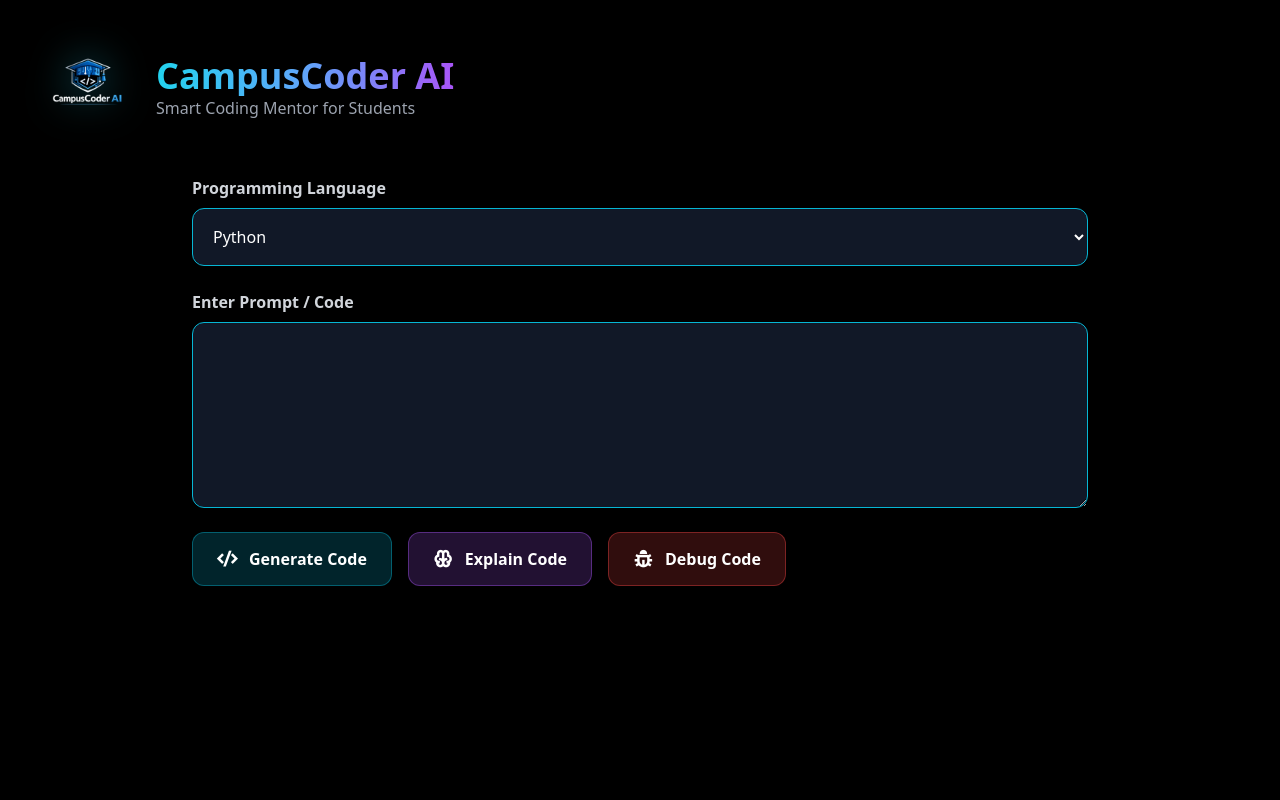
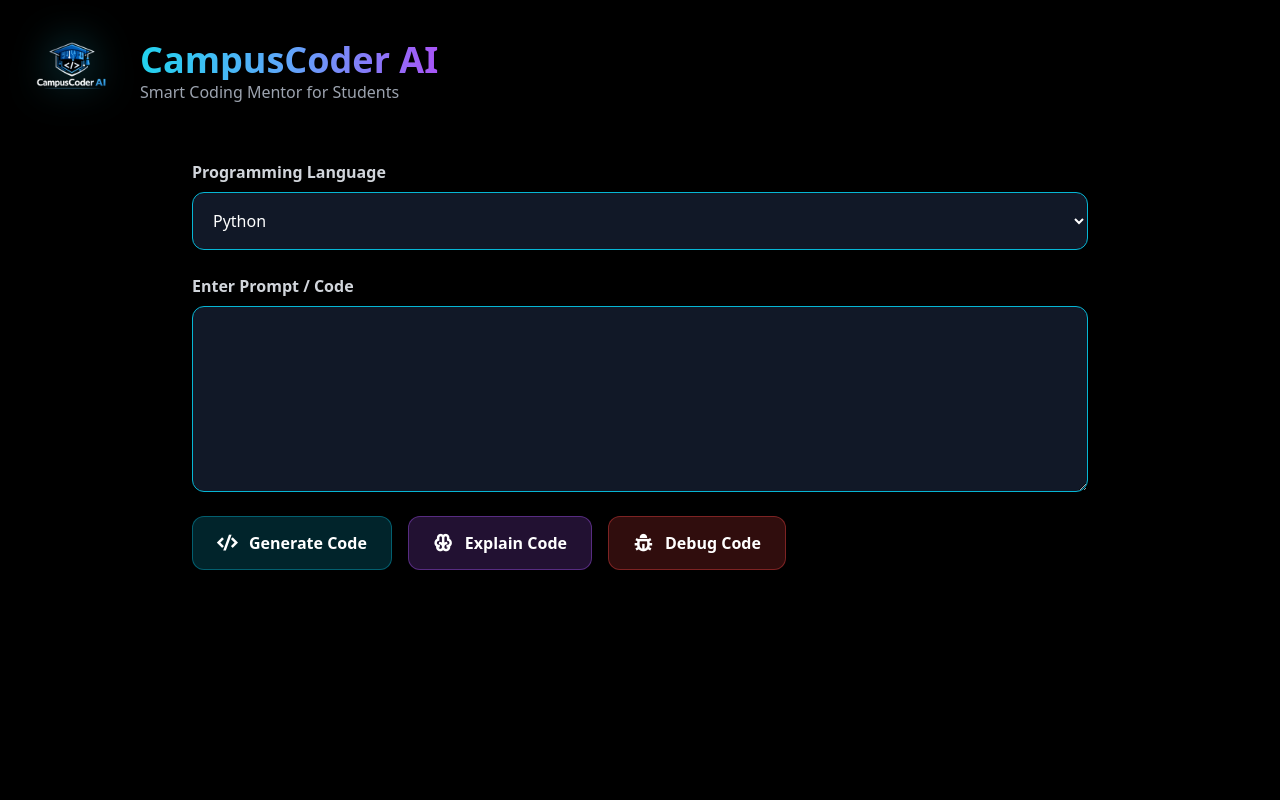
Before and after one commit to Mehedi-764/campuscoder-ai, a Django app: page /assistant/ in a window 1280 px wide. Run offline with Django 5.2, Linux system fonts and the light colour scheme; the visitor is signed in with stand-in values (Sample User, id 1); some libraries are stand-ins or nearby versions.

Commit message:
Update assistant.html

```diff
--- a/templates/users/assistant.html
+++ b/templates/users/assistant.html
@@ -17,31 +17,31 @@
     <link href="https://cdnjs.cloudflare.com/ajax/libs/prism/1.29.0/themes/prism-tomorrow.min.css" rel="stylesheet"/>
 </head>
 
-<body class="bg-black text-white min-h-screen p-6 sm:p-10">
+<body class="bg-black text-white min-h-screen p-6 max-sm:p-4">
 
 {% load static %}
 
 <!-- HEADER -->
-<div class="flex flex-col sm:flex-row items-center justify-between mb-10 gap-6">
+<div class="flex items-center justify-between mb-10 gap-6 max-sm:flex-col">
 
-    <div class="flex flex-col sm:flex-row items-center gap-4 sm:gap-5 text-center sm:text-left">
+    <div class="flex items-center gap-5 text-left max-sm:flex-col max-sm:text-center">
 
         <img
         src="{% static 'images/logo.png' %}"
-        class="w-20 sm:w-24 h-20 sm:h-24 object-contain
+        class="w-24 h-24 object-contain
         drop-shadow-[0_0_20px_rgba(34,211,238,.4)]">
 
         <div>
 
-            <h1 class="text-3xl sm:text-4xl font-black
+            <h1 class="text-4xl font-black
             bg-gradient-to-r from-cyan-400 via-blue-400 to-purple-500
-            text-transparent bg-clip-text">
+            text-transparent bg-clip-text max-sm:text-3xl">
 
                 CampusCoder AI
 
             </h1>
 
-            <p class="text-gray-400 text-sm sm:text-base">
+            <p class="text-gray-400 text-base max-sm:text-sm">
                 Smart Coding Mentor for Students
             </p>
 
@@ -58,14 +58,16 @@
 
   <!-- LANGUAGE -->
   <div class="flex flex-col">
-    <label class="text-gray-300 font-semibold text-sm sm:text-base mb-2">
+
+    <label class="text-gray-300 font-semibold text-base mb-2 max-sm:text-sm">
         Programming Language
     </label>
 
     <select
         name="language"
-        class="w-full p-3 sm:p-4 rounded-xl
-        bg-gray-900 text-white border border-cyan-500 text-sm sm:text-base">
+        class="w-full p-4 rounded-xl
+        bg-gray-900 text-white border border-cyan-500
+        max-sm:p-3 max-sm:text-sm">
 
         <option>Python</option>
         <option>C</option>
@@ -74,11 +76,13 @@
         <option>JavaScript</option>
 
     </select>
+
   </div>
 
   <!-- PROMPT -->
   <div class="flex flex-col">
-    <label class="text-gray-300 font-semibold text-sm sm:text-base mb-2">
+
+    <label class="text-gray-300 font-semibold text-base mb-2 max-sm:text-sm">
         Enter Prompt / Code
     </label>
 
@@ -86,44 +90,51 @@
         name="prompt"
         rows="6"
         placeholder="Write prompt or paste code..."
-        class="w-full p-3 sm:p-5 rounded-xl
+        class="w-full p-5 rounded-xl
         bg-gray-900 text-white border border-cyan-500
-        text-sm sm:text-base">
+        text-base max-sm:p-3 max-sm:text-sm">
 
     </textarea>
+
   </div>
 
-  <!-- BUTTONS (MOBILE STACKED STYLE) -->
-  <div class="flex flex-col sm:flex-row gap-3 sm:gap-4">
+  <!-- BUTTONS -->
+  <div class="flex gap-4 max-sm:flex-col max-sm:gap-3">
 
     <button type="submit" name="action" value="generate"
-        class="w-full sm:w-auto flex items-center justify-center gap-3
+        class="flex items-center justify-center gap-3
         bg-cyan-500/20 hover:bg-cyan-500/30
         border border-cyan-500/40
-        px-6 py-3 rounded-xl font-semibold transition">
+        px-6 py-3 rounded-xl font-semibold transition
+        max-sm:w-full">
 
         <i class="ri-code-s-slash-line text-xl"></i>
         Generate Code
+
     </button>
 
     <button type="submit" name="action" value="explain"
-        class="w-full sm:w-auto flex items-center justify-center gap-3
+        class="flex items-center justify-center gap-3
         bg-purple-500/20 hover:bg-purple-500/30
         border border-purple-500/40
-        px-6 py-3 rounded-xl font-semibold transition">
+        px-6 py-3 rounded-xl font-semibold transition
+        max-sm:w-full">
 
         <i class="ri-brain-line text-xl"></i>
         Explain Code
+
     </button>
 
     <button type="submit" name="action" value="debug"
-        class="w-full sm:w-auto flex items-center justify-center gap-3
+        class="flex items-center justify-center gap-3
         bg-red-500/20 hover:bg-red-500/30
         border border-red-500/40
-        px-6 py-3 rounded-xl font-semibold transition">
+        px-6 py-3 rounded-xl font-semibold transition
+        max-sm:w-full">
 
         <i class="ri-bug-line text-xl"></i>
         Debug Code
+
     </button>
 
   </div>
@@ -135,8 +146,9 @@
 
 <div class="mt-10 w-full max-w-4xl mx-auto">
 
-<div class="bg-gray-900 rounded-2xl sm:rounded-3xl p-5 sm:p-8
-border border-cyan-500/30 shadow-2xl">
+<div class="bg-gray-900 rounded-3xl p-8
+border border-cyan-500/30 shadow-2xl
+max-sm:rounded-2xl max-sm:p-5">
 
     <!-- HEADER -->
     <div class="flex justify-between items-center mb-6">
@@ -149,7 +161,7 @@ border border-cyan-500/30 shadow-2xl">
 
             <div>
 
-                <h2 class="text-xl sm:text-2xl font-bold text-cyan-400">
+                <h2 class="text-2xl font-bold text-cyan-400 max-sm:text-xl">
                     AI Response
                 </h2>
 
@@ -164,8 +176,9 @@ border border-cyan-500/30 shadow-2xl">
     </div>
 
     <!-- CODE BOX -->
-    <div class="bg-black w-full p-4 sm:p-6 rounded-2xl
-    overflow-x-auto border border-gray-700">
+    <div class="bg-black w-full p-6 rounded-2xl
+    overflow-x-auto border border-gray-700
+    max-sm:p-4">
 
 <pre class="whitespace-pre w-full">
 <code id="code" class="language-python">
@@ -175,34 +188,40 @@ border border-cyan-500/30 shadow-2xl">
 
     </div>
 
-    <!-- ACTION BUTTONS (STACKED ON MOBILE) -->
-    <div class="flex flex-col sm:flex-row gap-3 mt-6">
+    <!-- ACTION BUTTONS -->
+    <div class="flex gap-3 mt-6 max-sm:flex-col">
 
         <button onclick="copyCode()"
-            class="w-full sm:w-auto flex items-center justify-center gap-2
+            class="flex items-center justify-center gap-2
             bg-cyan-500/20 hover:bg-cyan-500/30
-            px-5 py-3 rounded-xl transition">
+            px-5 py-3 rounded-xl transition
+            max-sm:w-full">
 
             <i class="ri-file-copy-line"></i>
             Copy
+
         </button>
 
         <button
-            class="w-full sm:w-auto flex items-center justify-center gap-2
+            class="flex items-center justify-center gap-2
             bg-yellow-500/20 hover:bg-yellow-500/30
-            px-5 py-3 rounded-xl transition">
+            px-5 py-3 rounded-xl transition
+            max-sm:w-full">
 
             <i class="ri-star-line"></i>
             Favorite
+
         </button>
 
         <button
-            class="w-full sm:w-auto flex items-center justify-center gap-2
+            class="flex items-center justify-center gap-2
             bg-purple-500/20 hover:bg-purple-500/30
-            px-5 py-3 rounded-xl transition">
+            px-5 py-3 rounded-xl transition
+            max-sm:w-full">
 
             <i class="ri-brain-line"></i>
             Explain
+
         </button>
 
     </div>
```
